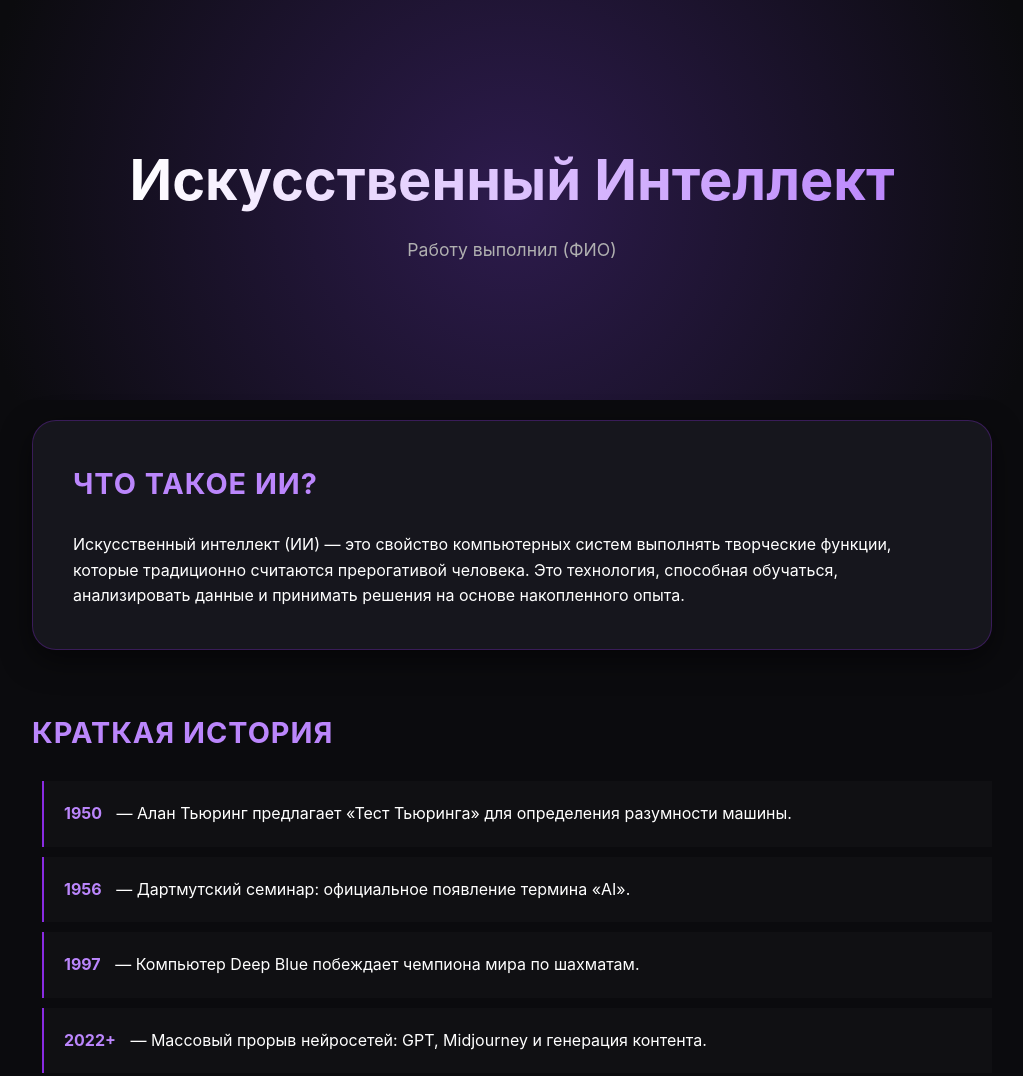
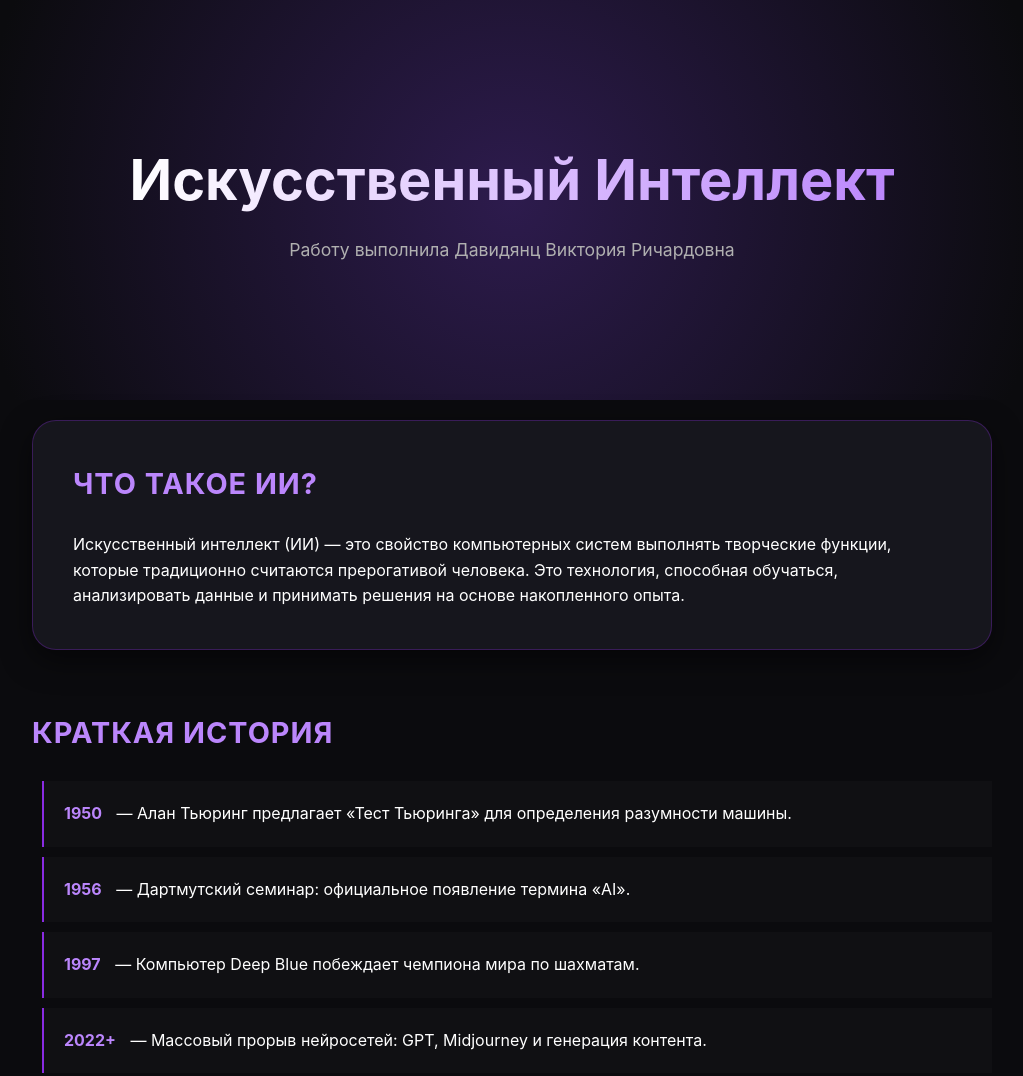
Before and after one commit to dxsssert/AiProject, a plain HTML site: page index.html in a window 1280 px wide. Shown: the top 1076 px of the page, without its empty margins (128-1151 px from the left). Drawn offline with Linux system fonts and the light colour scheme.

```diff
--- a/index.html
+++ b/index.html
@@ -10,7 +10,7 @@
 
     <header>
         <h1>Искусственный Интеллект</h1>
-        <p>Работу выполнил (ФИО)</p>
+        <p>Работу выполнила Давидянц Виктория Ричардовна</p>
     </header>
 
     <div class="container">
```
